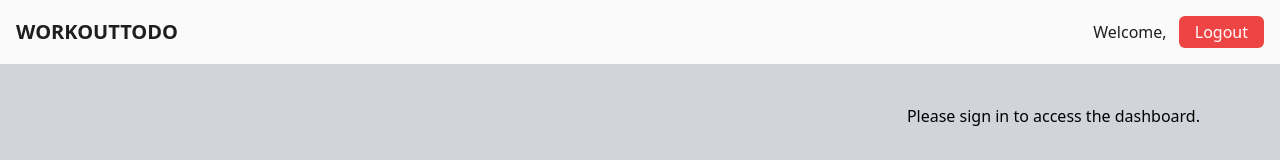
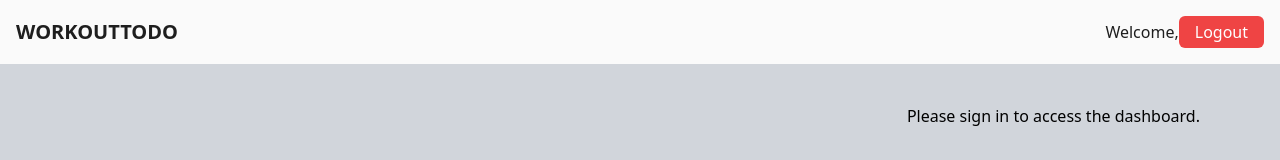
Before and after one commit to YassineDev1/WORKOUTTODO-frontend, a Next.js app: page /dashboard in a window 1280 px wide. Shown: the top 160 px of the page. Built offline with nearby package versions, Linux system fonts and the light colour scheme; no server answers.

Commit message:
change some classes in NavBar

```diff
--- a/app/components/Workout/NavBar.tsx
+++ b/app/components/Workout/NavBar.tsx
@@ -8,10 +8,10 @@ interface NavBar {
 
 const NavBar: React.FC<NavBar> = ({ name }) => {
   return (
-    <nav className="flex items-center justify-between p-4 bg-[#FAFAFA]">
+    <nav className="flex items-center gap-12 justify-between p-4 bg-[#FAFAFA]">
       <div className="text-xl font-bold text-[#1E1E1E]">WORKOUTTODO</div>
-      <div className="text-[#1E1E1E]">
-        <span className="mr-2">Welcome, {name}</span>
+      <div className="text-[#1E1E1E] flex sm:flex-row flex-col justify-center items-center">
+        <span className="text-center text-[#1E1E1E]">Welcome, {name}</span>
         <button
           onClick={() => signOut()}
           className="px-4 py-1 text-white bg-red-500 rounded-md hover:bg-red-400"
```
